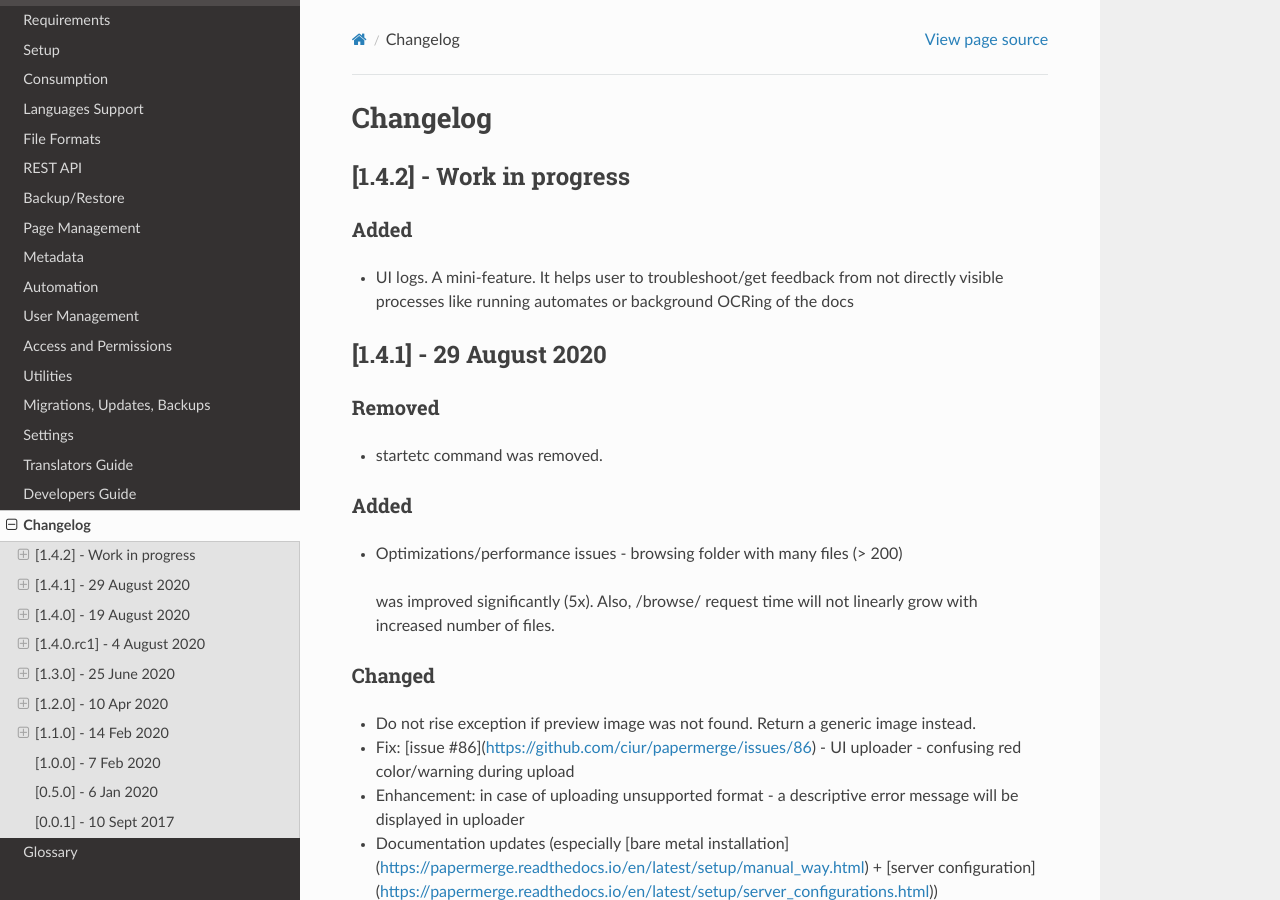
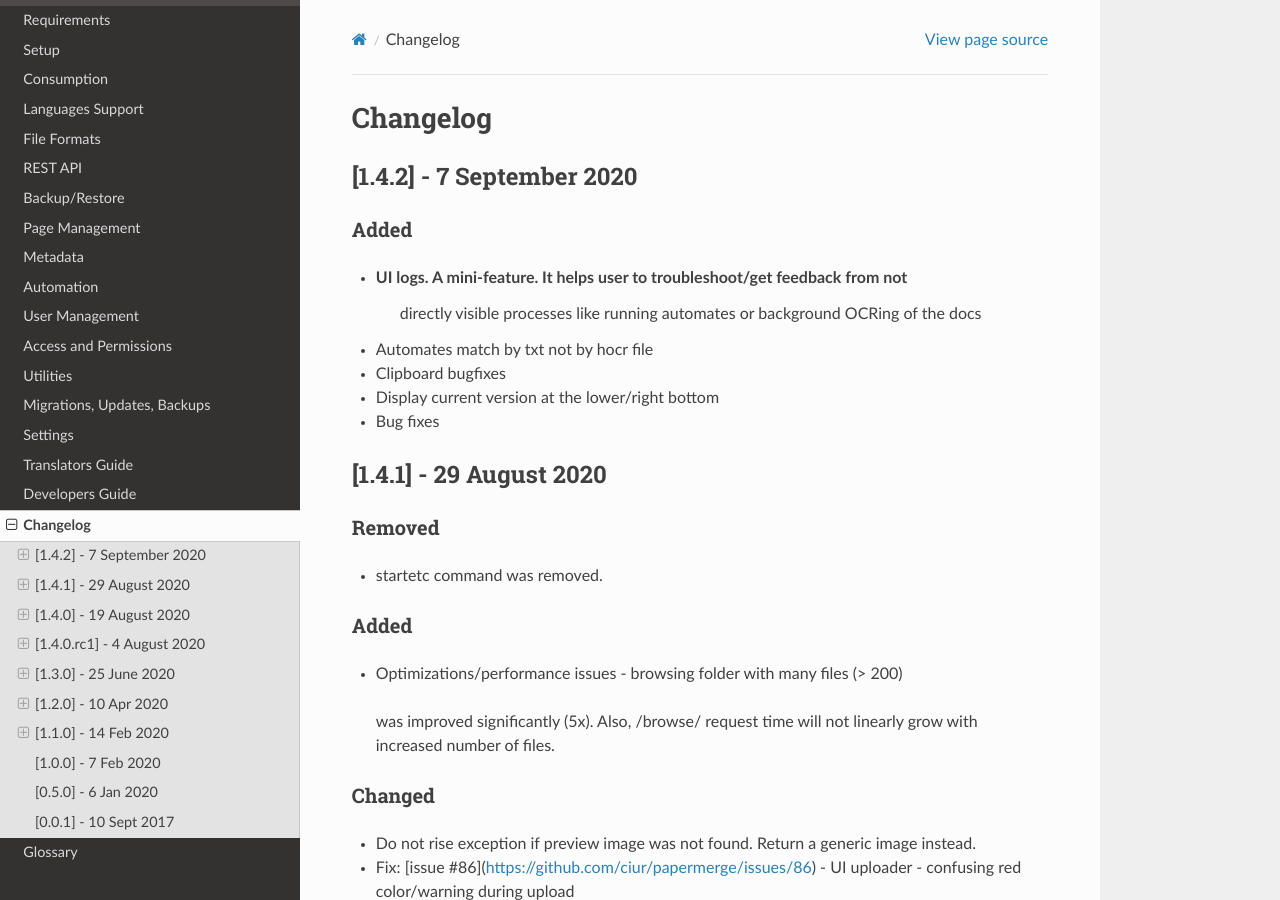
Before and after one commit to ciur/papermerge, a Sphinx documentation site: the page built from docs/source/changelog.rst, in a window 1280 px wide and 900 px high. Built offline with Sphinx 7.4.7 and the Read the Docs theme 2.0.0, drawn with Linux system fonts in a browser that asks for light colours.

Commit message:
changelog updated

```diff
--- a/docs/source/changelog.rst
+++ b/docs/source/changelog.rst
@@ -2,13 +2,19 @@ Changelog
 ==========
 
 
-[1.4.2] - Work in progress
-################################
+[1.4.2] - 7 September 2020
+###########################
 
 Added
 ~~~~~~~
 
-- UI logs. A mini-feature. It helps user to troubleshoot/get feedback from not directly visible processes like running automates or background OCRing of the docs
+- UI logs. A mini-feature. It helps user to troubleshoot/get feedback from not
+    directly visible processes like running automates or background OCRing of
+    the docs
+- Automates match by txt not by hocr file
+- Clipboard bugfixes
+- Display current version at the lower/right bottom
+- Bug fixes
 
 
 [1.4.1] - 29 August 2020
```
Also changed, not shown: changelog.md (+6 -2 lines).
